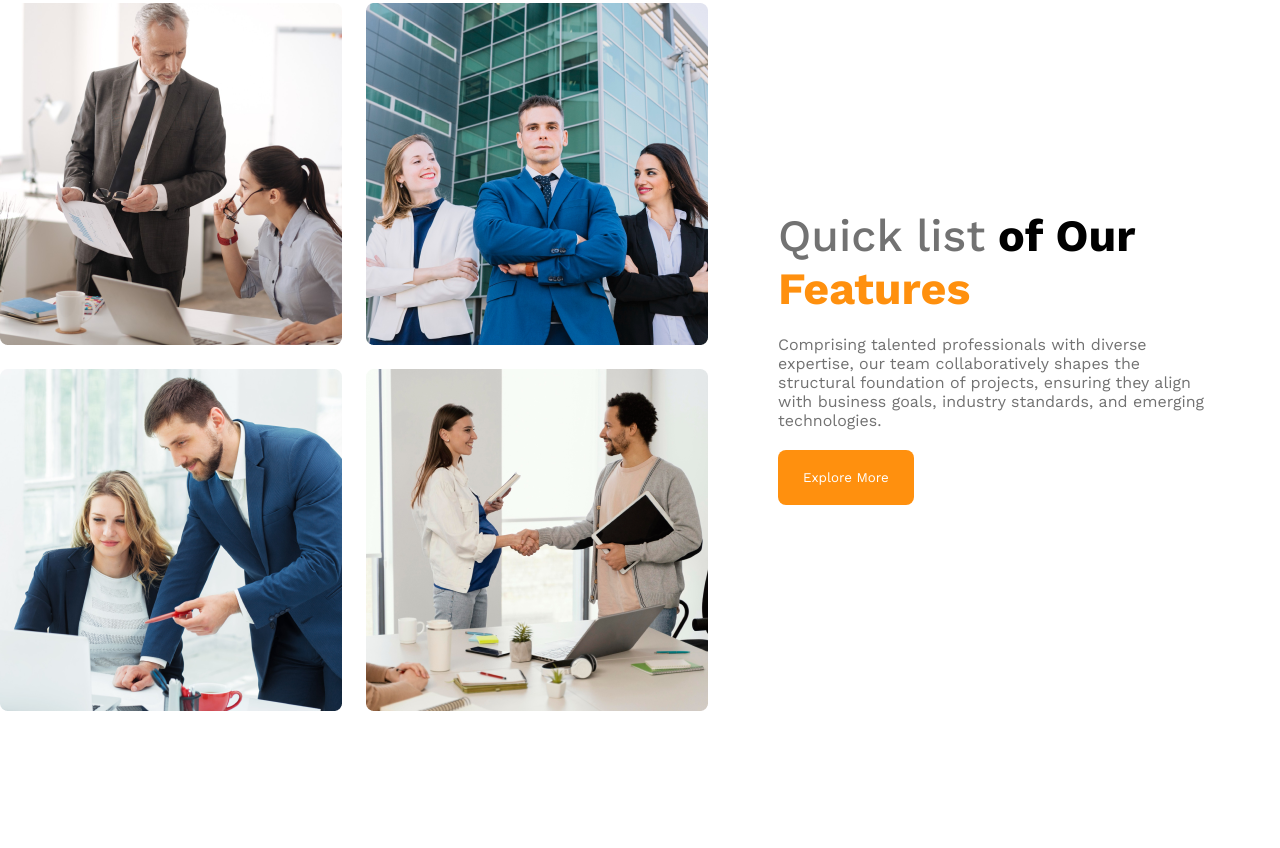
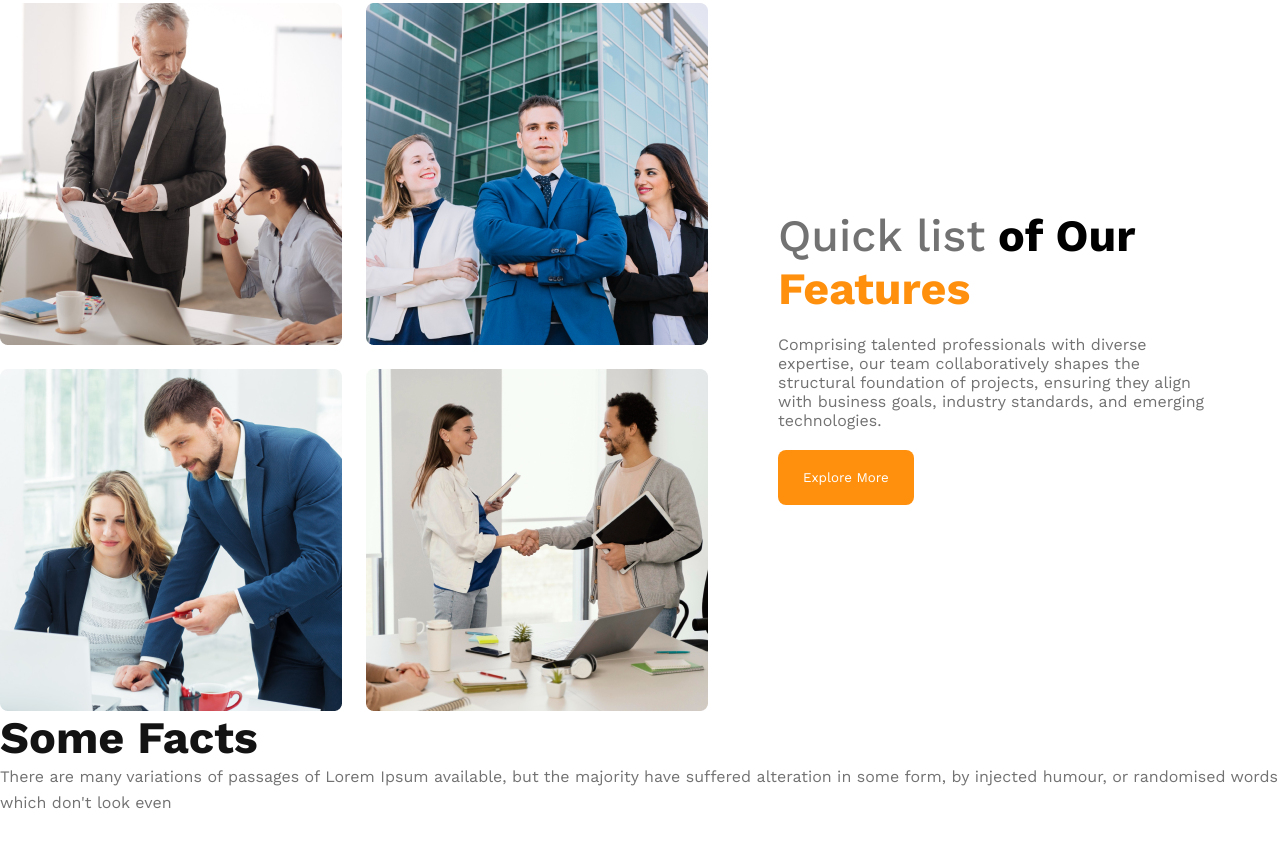
Before and after one commit to nekokaito/g3-architects, a plain HTML site: page index.html in a window 1280 px wide. Shown: the part 972-1820 px from the top of the page. Before the commit the page ends 1753 px from the top, so only its background shows below. Drawn offline with nearby package versions, Linux system fonts and the light colour scheme.

Commit message:
added facts section

```diff
--- a/index.html
+++ b/index.html
@@ -40,6 +40,10 @@
             <button class="btn-primary btn-ex">Explore More</button>
         </div>
      </section>
+     <section class="facts">
+          <h3 class="facts-title">Some Facts</h3>
+          <p class="facts-des">There are many variations of passages of Lorem Ipsum available, but the majority have suffered alteration in some form, by injected humour, or randomised words which don't look even</p>
+     </section>
     </main>
     <footer>
 
--- a/styles.css
+++ b/styles.css
@@ -110,6 +110,22 @@ main {
   font-weight: 400;
   margin-bottom: 20px;
 }
+.facts-title {
+    color:  #131313;
+    font-family: Work Sans;
+    font-size: 2.813rem;
+    font-style: normal;
+    font-weight: 700;
+    line-height: normal;
+      }
+      .facts-des {
+color:  #727272;
+font-family: Work Sans;
+font-size: 1rem;
+font-style: normal;
+font-weight: 400;
+line-height: 26px;
+      }
 
 /* Responsive Header and Banner for Mobile */
 
@@ -131,6 +147,7 @@ main {
     margin-left: 30%;
   }
 
+
 }
 /* Responsive Header and Banner for Medium Devices */
 @media screen and (min-width: 576px) and (max-width: 960px) {
```
